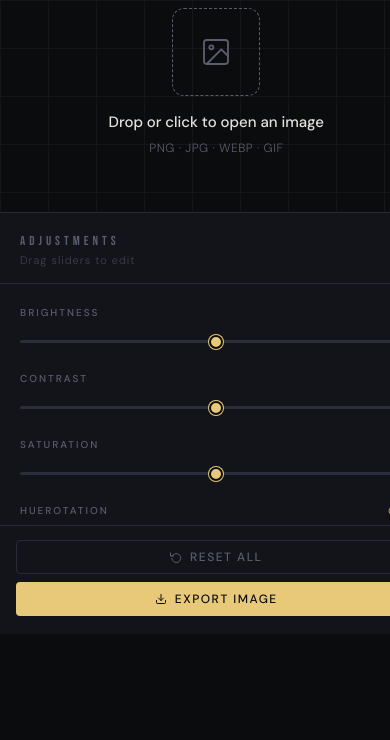
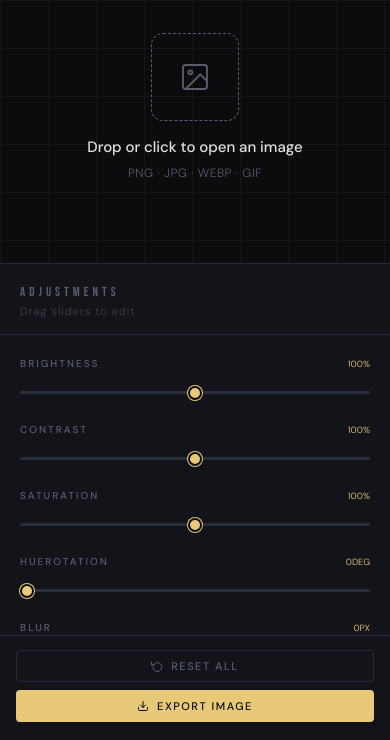
Before and after one commit to AbubakrAbbas/lumina-image-editor, a plain HTML site: page index.html in a window 390 px wide. Shown: the part 104-844 px from the top of the page. Drawn offline with Linux system fonts and the light colour scheme.

Commit message:
Improve mobile responsiveness

```diff
--- a/style.css
+++ b/style.css
@@ -355,24 +355,54 @@ header {
 }
 
 /* ── RESPONSIVE ── */
+/* ── RESPONSIVE ── */
 @media (max-width: 700px) {
   .app {
     grid-template-columns: 1fr;
     grid-template-rows: 56px 1fr auto;
+    height: auto;
+    min-height: 100vh;
   }
-  .sidebar {
-    border-left: none;
-    border-top: 1px solid var(--border);
-    max-height: 50vh;
-  }
+
   html,
   body {
     overflow: auto;
   }
-  .app {
-    height: auto;
+
+  header {
+    padding: 0 16px;
   }
+
+  .header-tagline {
+    display: none;
+  }
+
+  .header-divider {
+    display: none;
+  }
+
   .canvas-area {
-    min-height: 260px;
+    min-height: 300px;
+    padding: 16px;
+  }
+
+  #img-canvas {
+    max-width: 100%;
+    max-height: 300px;
+  }
+
+  .sidebar {
+    border-left: none;
+    border-top: 1px solid var(--border);
+    max-height: none;
+  }
+
+  .filters-scroll {
+    max-height: 300px;
+  }
+
+  .btn {
+    padding: 8px 12px;
+    font-size: 11px;
   }
 }
```
